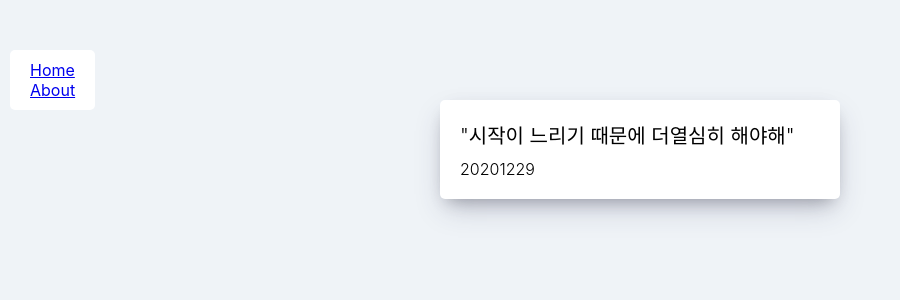
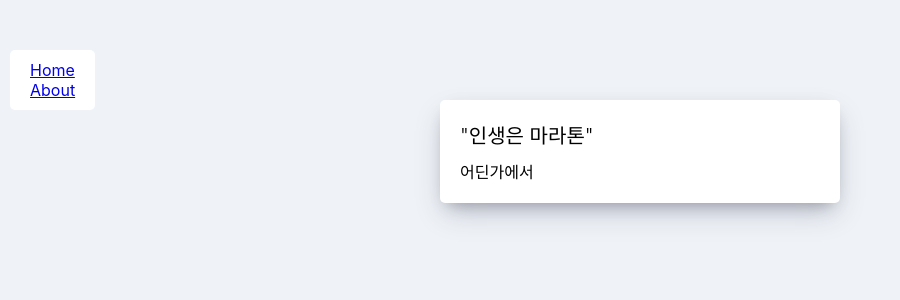
Before and after one commit to ParkKiyoung/Movie_app, a React (Create React App) app: page /#/about in a window 1280 px wide. Shown: the top 300 px of the page, without its empty margins (0-900 px from the left). Built offline with nearby package versions, Linux system fonts and the light colour scheme.

Commit message:
about message upt

```diff
--- a/src/routes/About.js
+++ b/src/routes/About.js
@@ -6,10 +6,10 @@ function About(props){
     return (
         <div className="about__container">
             <span>
-                "시작이 느리기 때문에 더열심히 해야해"
+                "인생은 마라톤"
             </span>
             <span>
-                20201229
+                어딘가에서
             </span>
         </div>
     )
```
